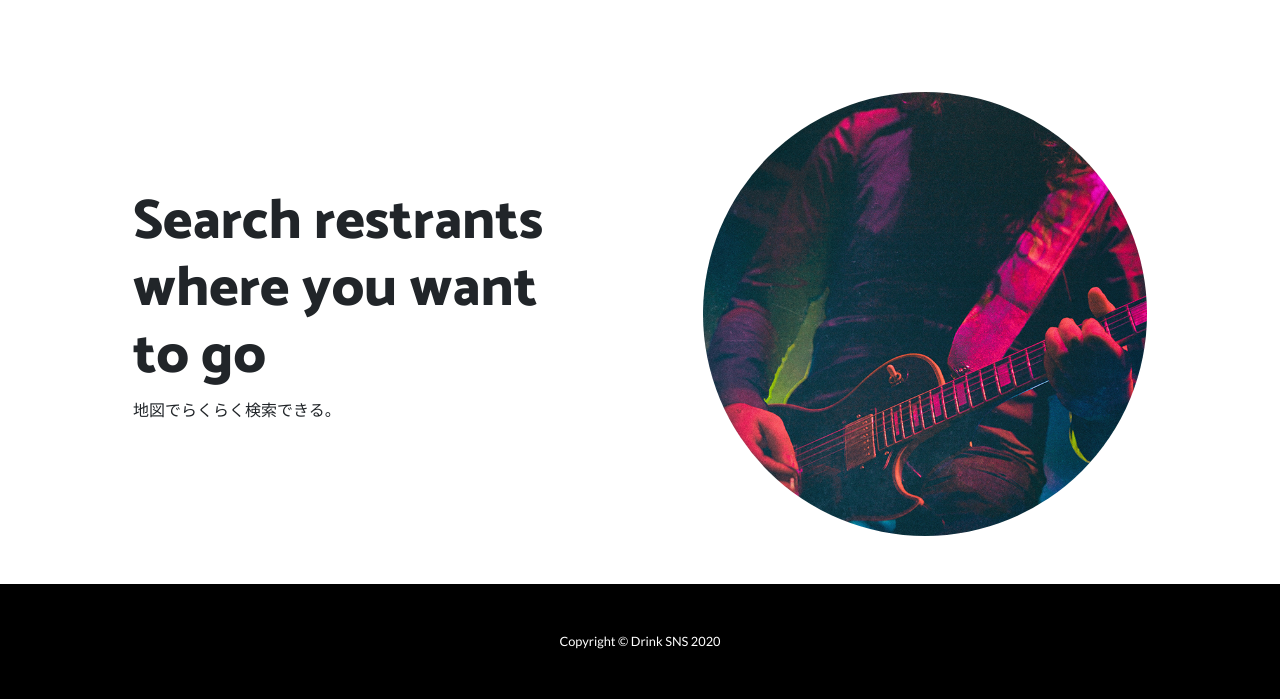
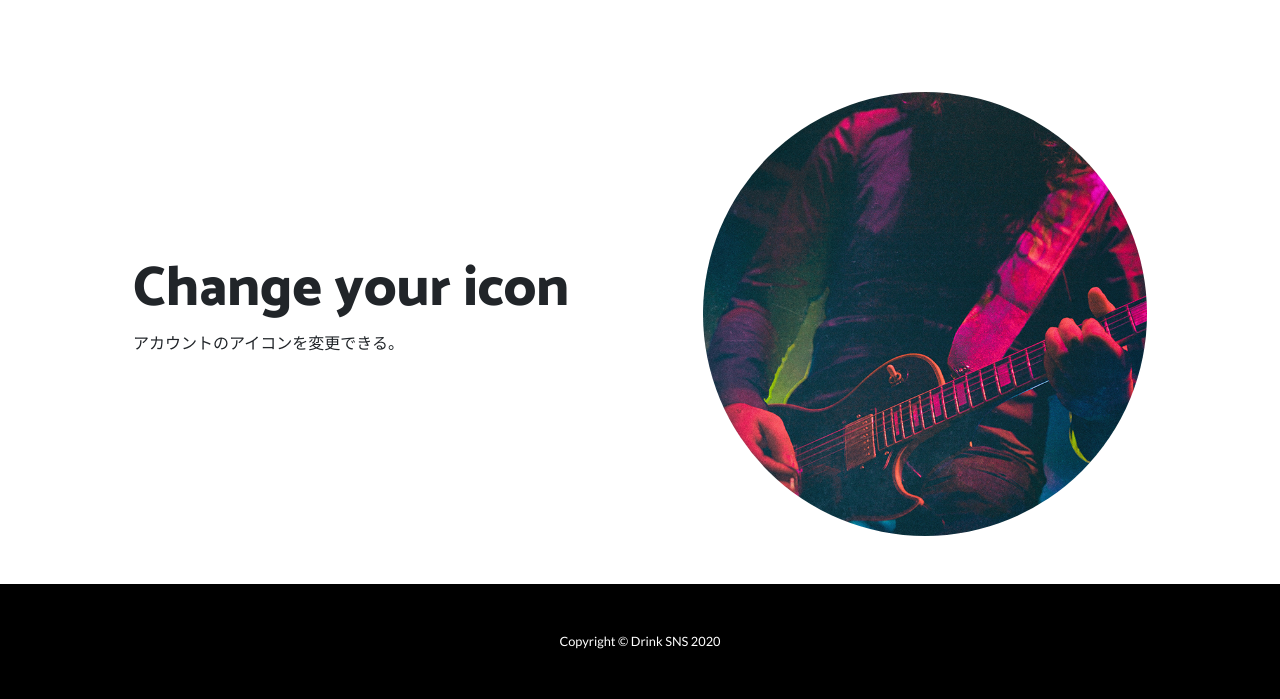
Before and after one commit to Jonh-Nash/drink_sns, a Django app: page / in a window 1280 px wide. Shown: the part 1723-2422 px from the top of the page. Run offline with Django 3.2, Linux system fonts and the light colour scheme; some libraries are stand-ins or nearby versions.

Commit message:
[update]indexページの変更
indexページを変更した。

```diff
--- a/diary/templates/index.html
+++ b/diary/templates/index.html
@@ -67,8 +67,8 @@
       </div>
       <div class="col-lg-6 order-lg-1">
         <div class="p-5">
-          <h2 class="display-4">Search restrants where you want to go</h2>
-          <p>地図でらくらく検索できる。</p>
+          <h2 class="display-4">Change your icon</h2>
+          <p>アカウントのアイコンを変更できる。</p>
         </div>
       </div>
     </div>
```
